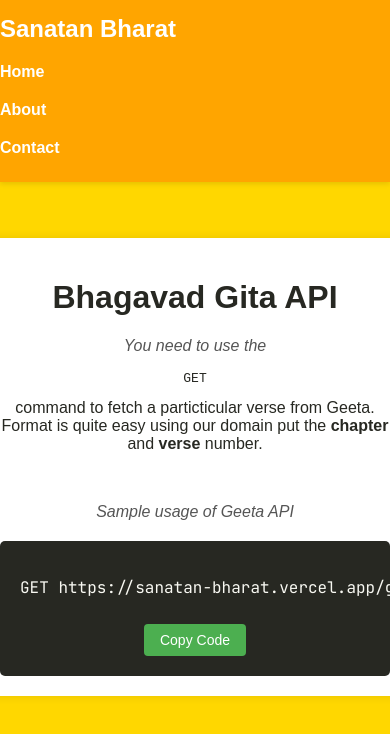
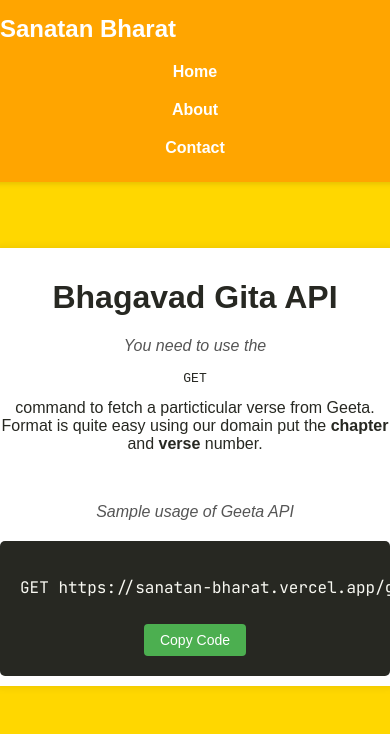
Before and after one commit to PrakharDoneria/Indian-Sanatan, a plain HTML site: page index.html in a window 390 px wide. Drawn offline with Linux system fonts and the light colour scheme; a web font is replaced by a local one.

Commit message:
Text get hide fix

```diff
--- a/style.css
+++ b/style.css
@@ -13,7 +13,7 @@ body {
 
 .header {
     background-color: #FFA500; /* Orange color */
-    padding: 15px 0;
+    padding: 15px 10px; /* Adjusted padding */
     width: 100%;
     box-shadow: 0 2px 5px rgba(0, 0, 0, 0.1);
     position: fixed; /* Fixed position */
@@ -97,6 +97,7 @@ button:hover {
 @media screen and (max-width: 600px) {
     .nav {
         flex-direction: column;
+        align-items: center; /* Center the navigation links */
     }
 
     .nav a {
@@ -106,5 +107,6 @@ button:hover {
     .container {
         max-width: 100%;
         margin-top: 90px; /* Adjusted margin for smaller screens */
+        padding: 10px; /* Adjusted padding */
     }
 }
```
